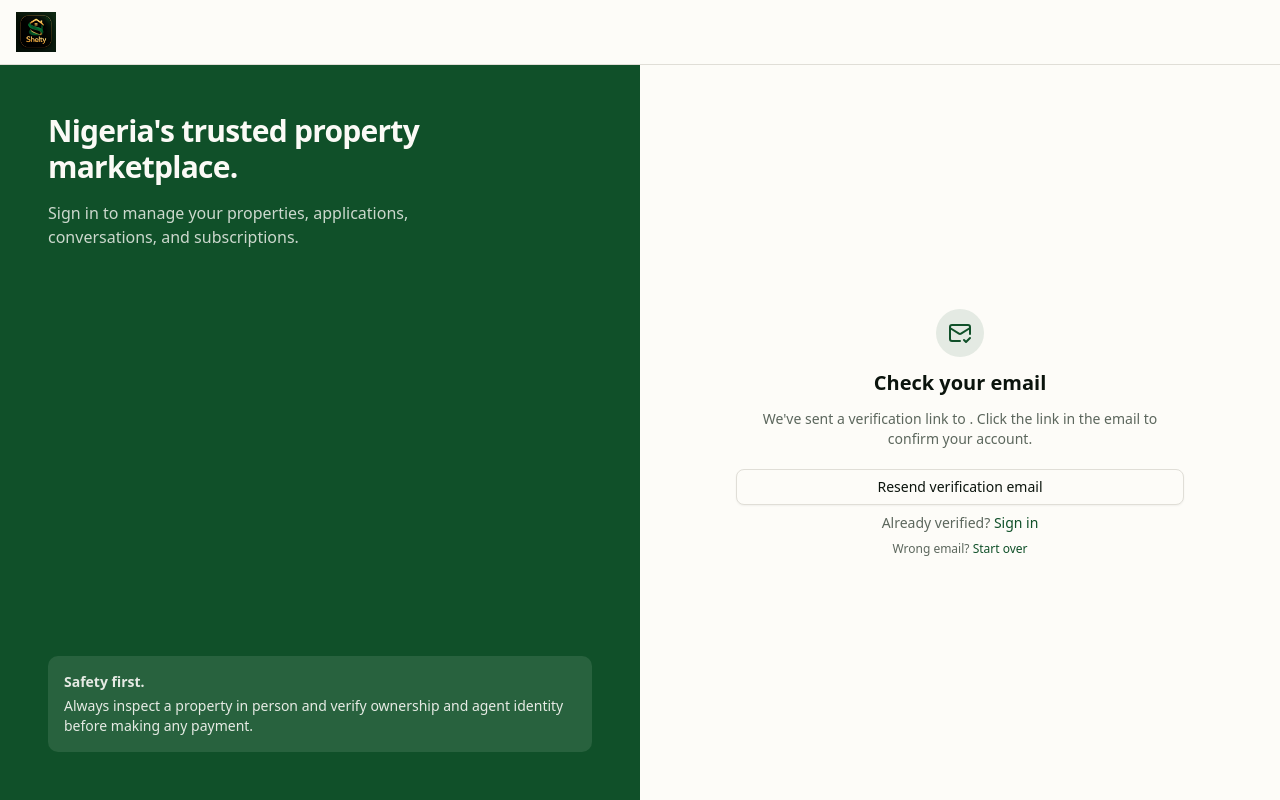
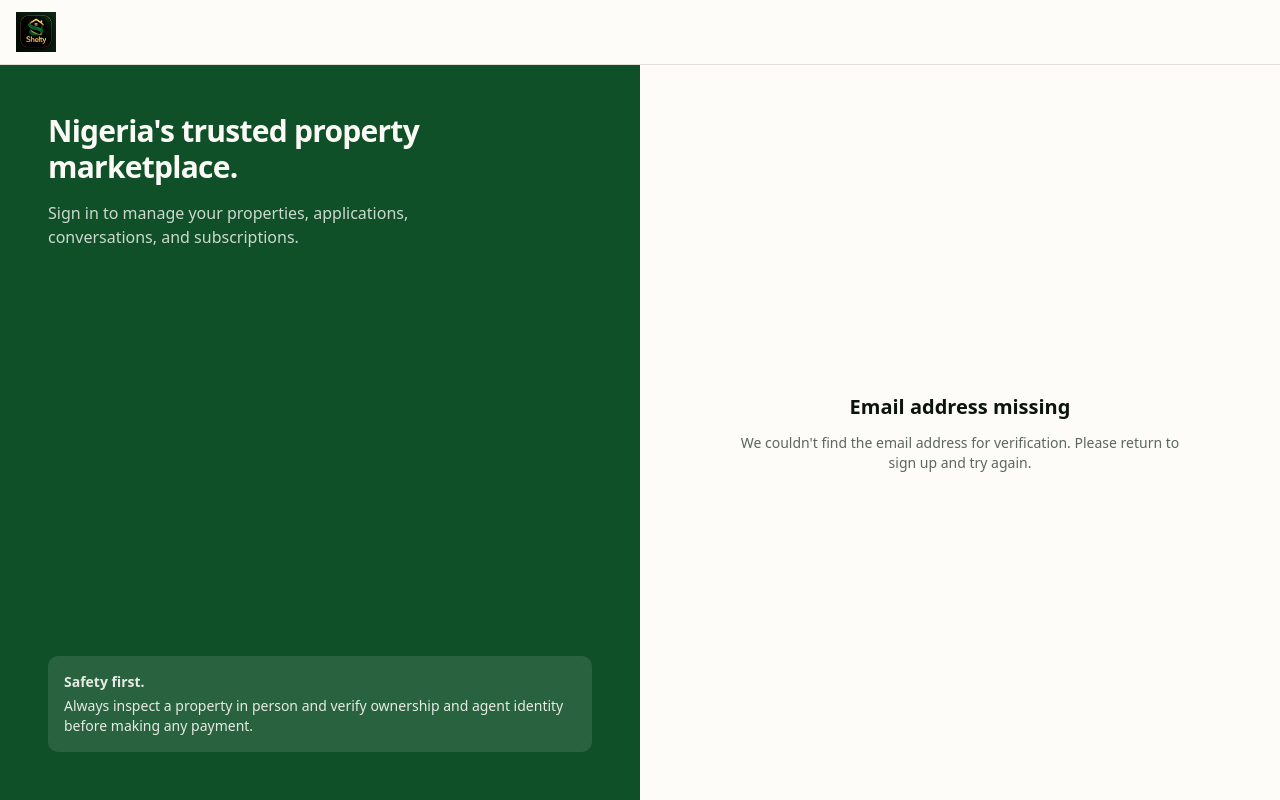
Before and after one commit to Ugo968/nigerian-property-marketplace-source, a Next.js app: page /verify-email in a window 1280 px wide. Built offline with nearby package versions, Linux system fonts and the light colour scheme; no server answers.

Commit message:
Update VerifyEmailPage to handle email verification
Refactor VerifyEmailPage to handle async searchParams and display error message if email is missing.

```diff
--- a/src/app/verify-email/page.tsx
+++ b/src/app/verify-email/page.tsx
@@ -2,18 +2,32 @@ import { AuthLayout } from "@/components/layout/auth-layout";
 import { VerifyEmailCard } from "@/components/auth/verify-email-card";
 import { privateRouteMetadata } from "@/lib/seo/private-metadata";
 
-
 export const metadata = privateRouteMetadata;
 
-export default function VerifyEmailPage({
+export default async function VerifyEmailPage({
   searchParams,
 }: {
-  searchParams: { email?: string };
+  searchParams: Promise<{ email?: string }>;
 }) {
+  const params = await searchParams;
+  const email = params.email?.trim() ?? "";
+
   return (
     <AuthLayout>
       <div className="space-y-6">
-        <VerifyEmailCard email={searchParams.email ?? ""} />
+        {email ? (
+          <VerifyEmailCard email={email} />
+        ) : (
+          <div className="space-y-3 text-center">
+            <h2 className="text-xl font-semibold">
+              Email address missing
+            </h2>
+            <p className="text-sm text-muted-foreground">
+              We couldn't find the email address for verification.
+              Please return to sign up and try again.
+            </p>
+          </div>
+        )}
       </div>
     </AuthLayout>
   );
```
